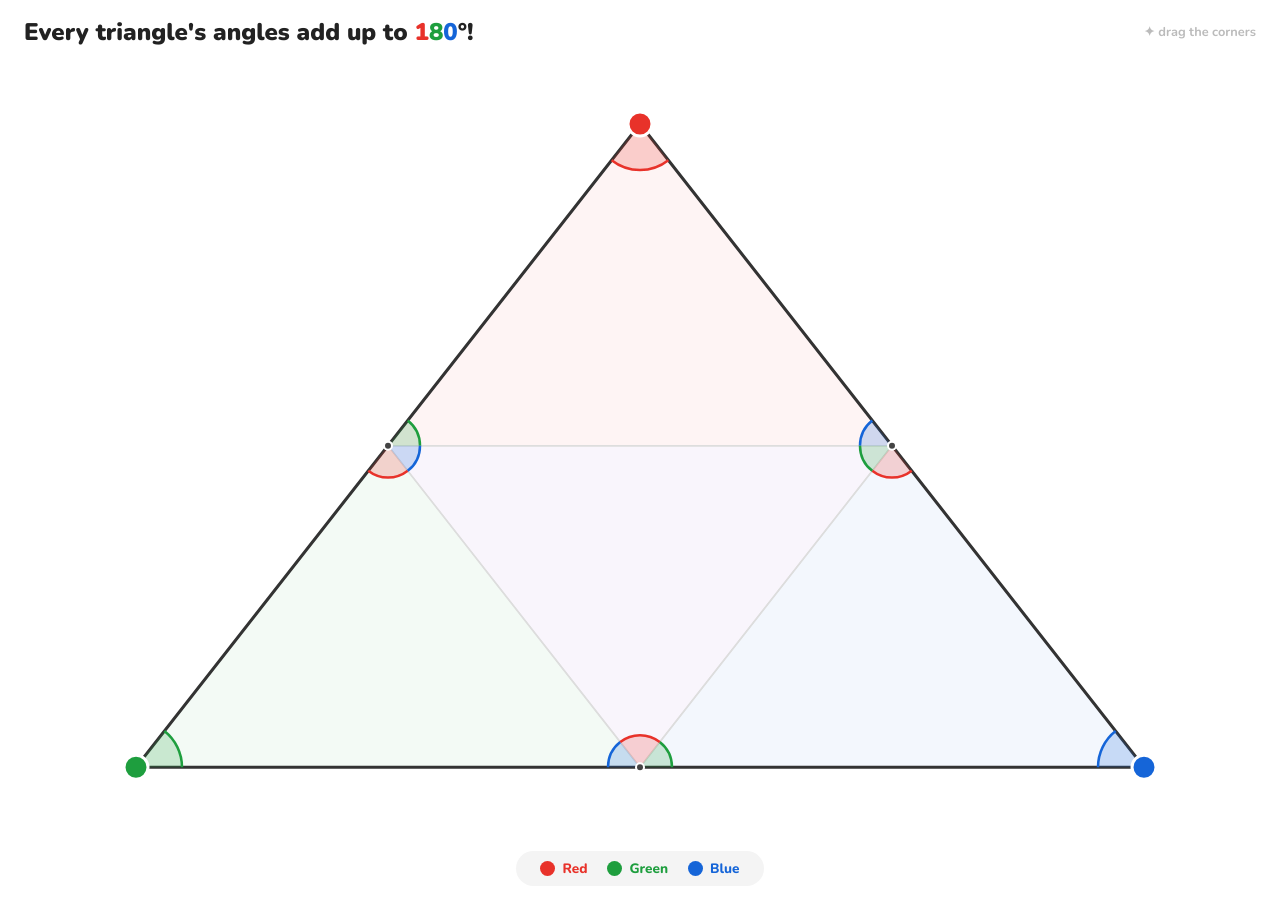
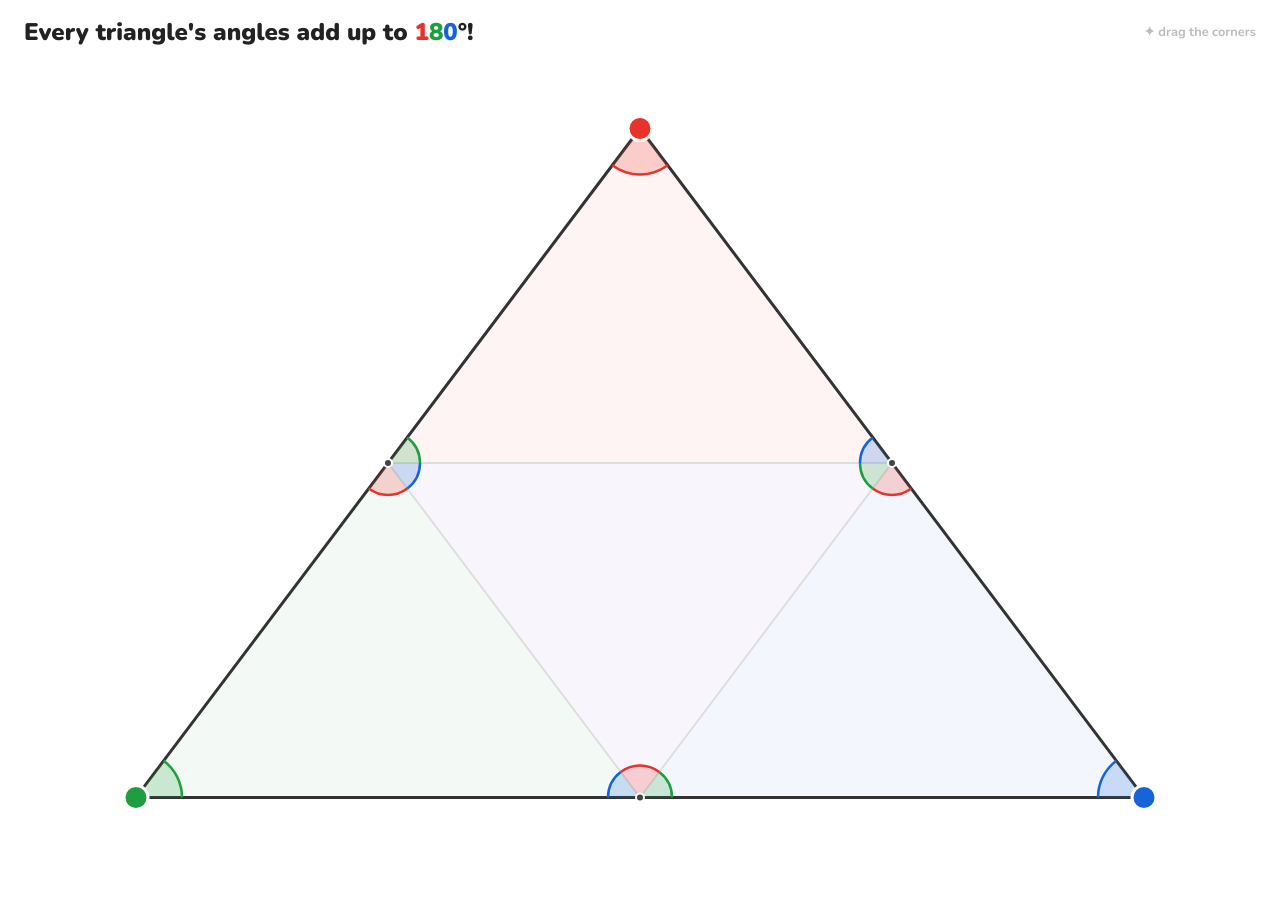
Before and after one commit to Radcliffe/radcliffe.github.io, a Jekyll site: the page docs/demos/triangle-angles.html, which Jekyll copies as it is, in a window 1280 px wide. Built offline with Jekyll 4.4.1, drawn with Linux system fonts in a browser that asks for light colours.

Commit message:
remove footer

```diff
--- a/docs/demos/triangle-angles.html
+++ b/docs/demos/triangle-angles.html
@@ -74,29 +74,6 @@
                 display: flex;
                 justify-content: center;
             }
-
-            .legend {
-                display: flex;
-                gap: 20px;
-                align-items: center;
-                background: #f4f4f4;
-                border-radius: 40px;
-                padding: 8px 24px;
-            }
-
-            .legend-item {
-                display: flex;
-                align-items: center;
-                gap: 7px;
-                font-size: 0.85rem;
-                font-weight: 800;
-            }
-
-            .swatch {
-                width: 15px;
-                height: 15px;
-                border-radius: 50%;
-            }
         </style>
     </head>
     <body>
@@ -110,22 +87,7 @@
 
         <div class="canvas-wrap"><canvas id="c"></canvas></div>
 
-        <footer>
-            <div class="legend">
-                <div class="legend-item">
-                    <div class="swatch" style="background: #e8322a"></div>
-                    <span style="color: #e8322a">Red</span>
-                </div>
-                <div class="legend-item">
-                    <div class="swatch" style="background: #1e9e3e"></div>
-                    <span style="color: #1e9e3e">Green</span>
-                </div>
-                <div class="legend-item">
-                    <div class="swatch" style="background: #1565d8"></div>
-                    <span style="color: #1565d8">Blue</span>
-                </div>
-            </div>
-        </footer>
+        <footer></footer>
 
         <script>
             const canvas = document.getElementById("c");
@@ -341,15 +303,6 @@
                     ctx.fill();
 
                     const cols3 = [COL.R.stroke, COL.G.stroke, COL.B.stroke];
-                    // for (let i = 0; i < 3; i++) {
-                    //   ctx.beginPath();
-                    //   ctx.arc(pt.x, pt.y, 8,
-                    //     (i/3)*Math.PI*2 - Math.PI/2,
-                    //     ((i+1)/3)*Math.PI*2 - Math.PI/2);
-                    //   ctx.strokeStyle = cols3[i];
-                    //   ctx.lineWidth = 4.5;
-                    //   ctx.stroke();
-                    // }
                     ctx.beginPath();
                     ctx.arc(pt.x, pt.y, 3, 0, Math.PI * 2);
                     ctx.fillStyle = "#444";
```
